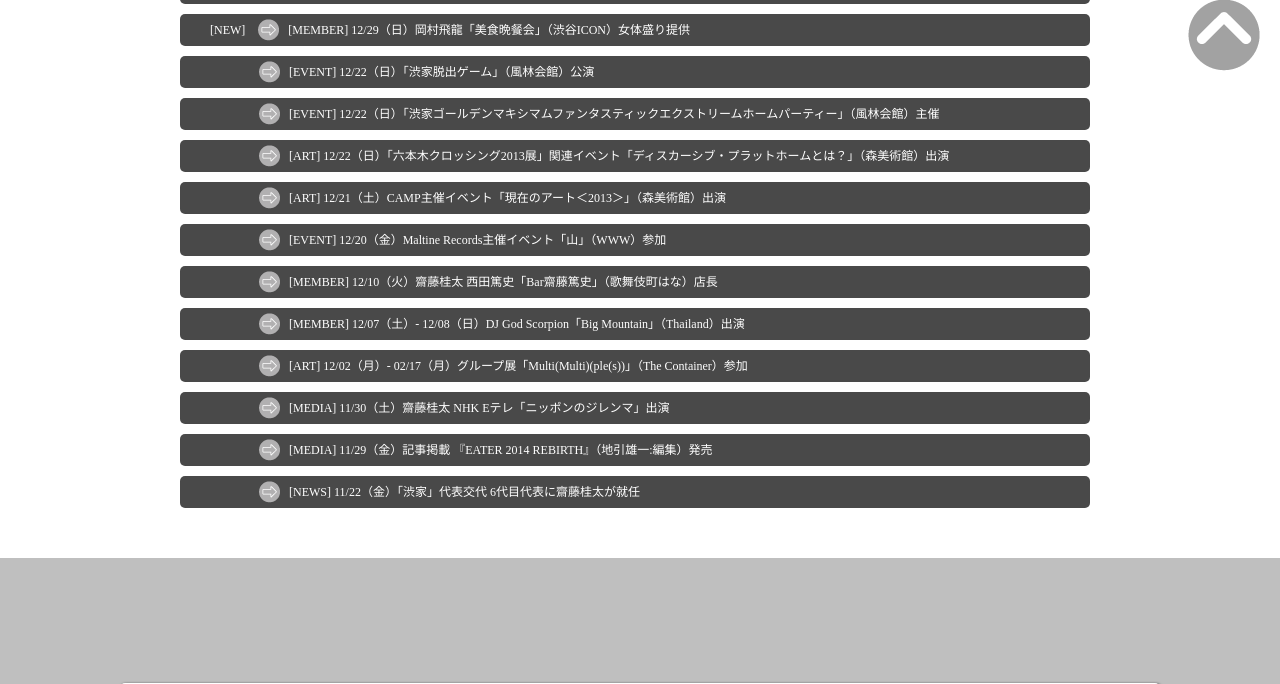
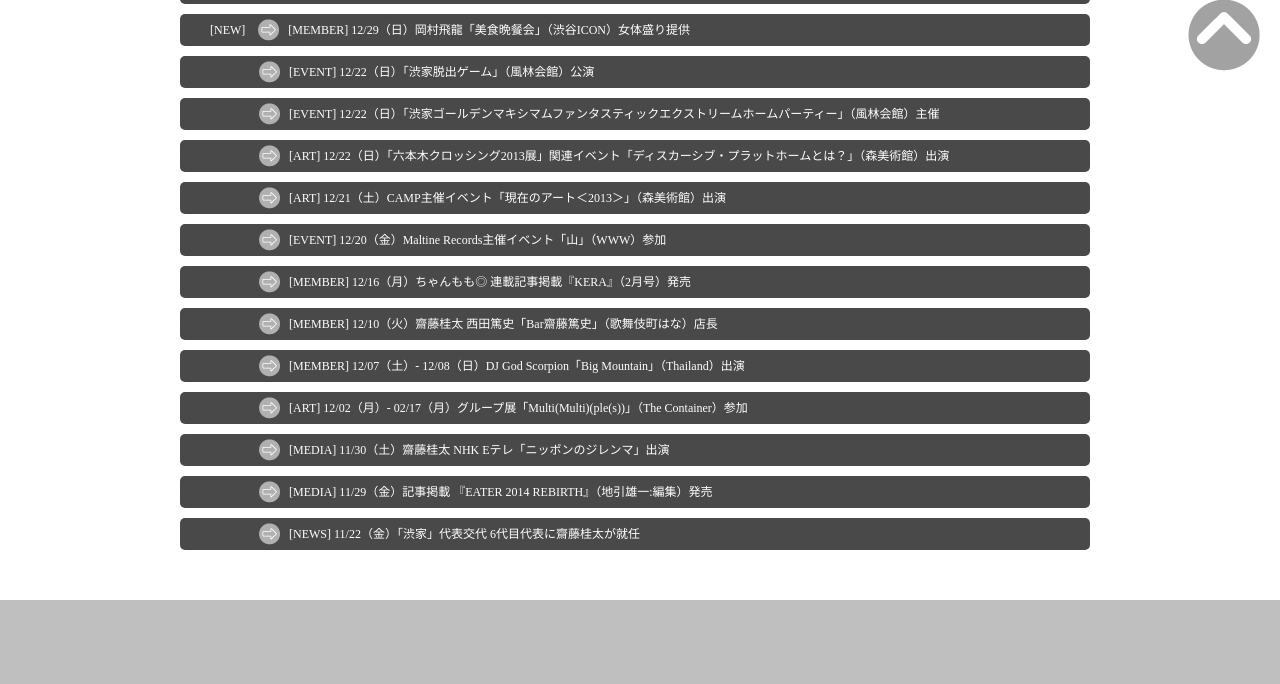
Before and after one commit to ayafujiaya/shibuhouse_new_web, a PHP site: page / in a window 1280 px wide. Shown: the part 826-1510 px from the top of the page. Run offline with PHP 8.4, Linux system fonts and the light colour scheme; some libraries are stand-ins or nearby versions.

Commit message:
Update index.php

```diff
--- a/index.php
+++ b/index.php
@@ -51,6 +51,7 @@
             <li class="topics"><sep class="topics_date">　　　 </sep><img class="arrow" src="./img/arrow.png"><sep class="topics_date">[ART]   <a href="http://www.mori.art.museum/contents/roppongix2013/" target="_blank">12/22（日）「六本木クロッシング2013展」関連イベント「ディスカーシブ・プラットホームとは？」（森美術館）出演</a></sep></li>
             <li class="topics"><sep class="topics_date">　　　 </sep><img class="arrow" src="./img/arrow.png"><sep class="topics_date">[ART]   <a href="http://ca-mp.blogspot.jp/2013/11/genzai.html" target="_blank">12/21（土）CAMP主催イベント「現在のアート＜2013＞」（森美術館）出演</a></sep></li>
             <li class="topics"><sep class="topics_date">　　　 </sep><img class="arrow" src="./img/arrow.png"><sep class="topics_date">[EVENT] <a href="http://yama.cs8.biz/" target="_blank">12/20（金）Maltine Records主催イベント「山」（WWW）参加</a></sep></li>
+            <li class="topics"><sep class="topics_date">　　　 </sep><img class="arrow" src="./img/arrow.png"><sep class="topics_date">[MEMBER] <a href="http://www.jackemedia.co.jp/kera/" target="_blank">12/16（月）ちゃんもも◎ 連載記事掲載『KERA』（2月号）発売</a></sep></li>
             <li class="topics"><sep class="topics_date">　　　 </sep><img class="arrow" src="./img/arrow.png"><sep class="topics_date">[MEMBER] <a href="https://www.facebook.com/events/560368644051891/" target="_blank">12/10（火）齋藤桂太 西田篤史「Bar齋藤篤史」（歌舞伎町はな）店長</a></sep></li>
             <li class="topics"><sep class="topics_date">　　　 </sep><img class="arrow" src="./img/arrow.png"><sep class="topics_date">[MEMBER] <a href="http://www.bigmountainmusicfestival.com/" target="_blank">12/07（土）- 12/08（日）DJ God Scorpion「Big Mountain」（Thailand）出演</a></sep></li>
             <li class="topics"><sep class="topics_date">　　　 </sep><img class="arrow" src="./img/arrow.png"><sep class="topics_date">[ART]   <a href="http://the-container.com/" target="_blank">12/02（月）- 02/17（月）グループ展「Multi(Multi)(ple(s))」（The Container）参加</a></sep></li>
```
